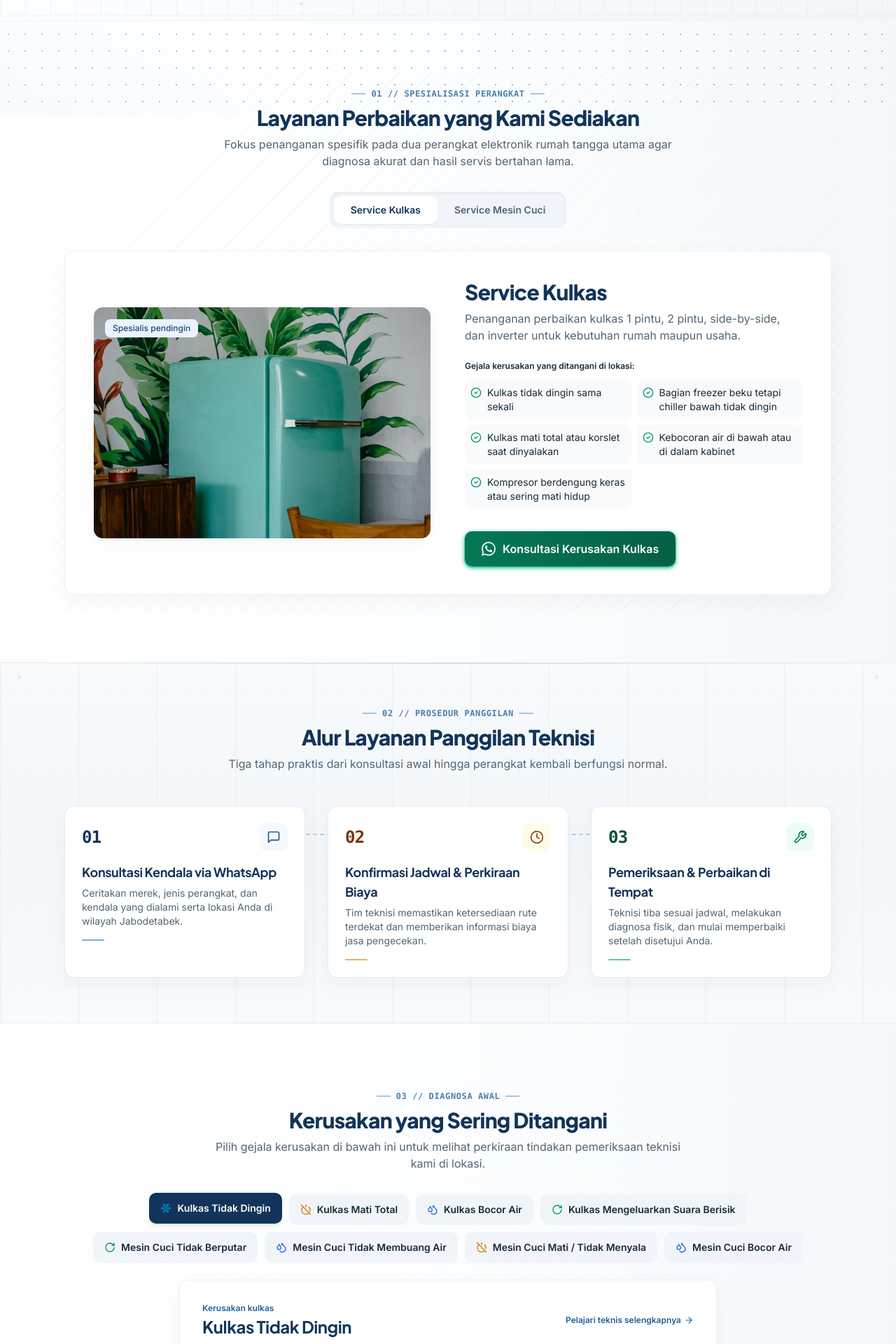
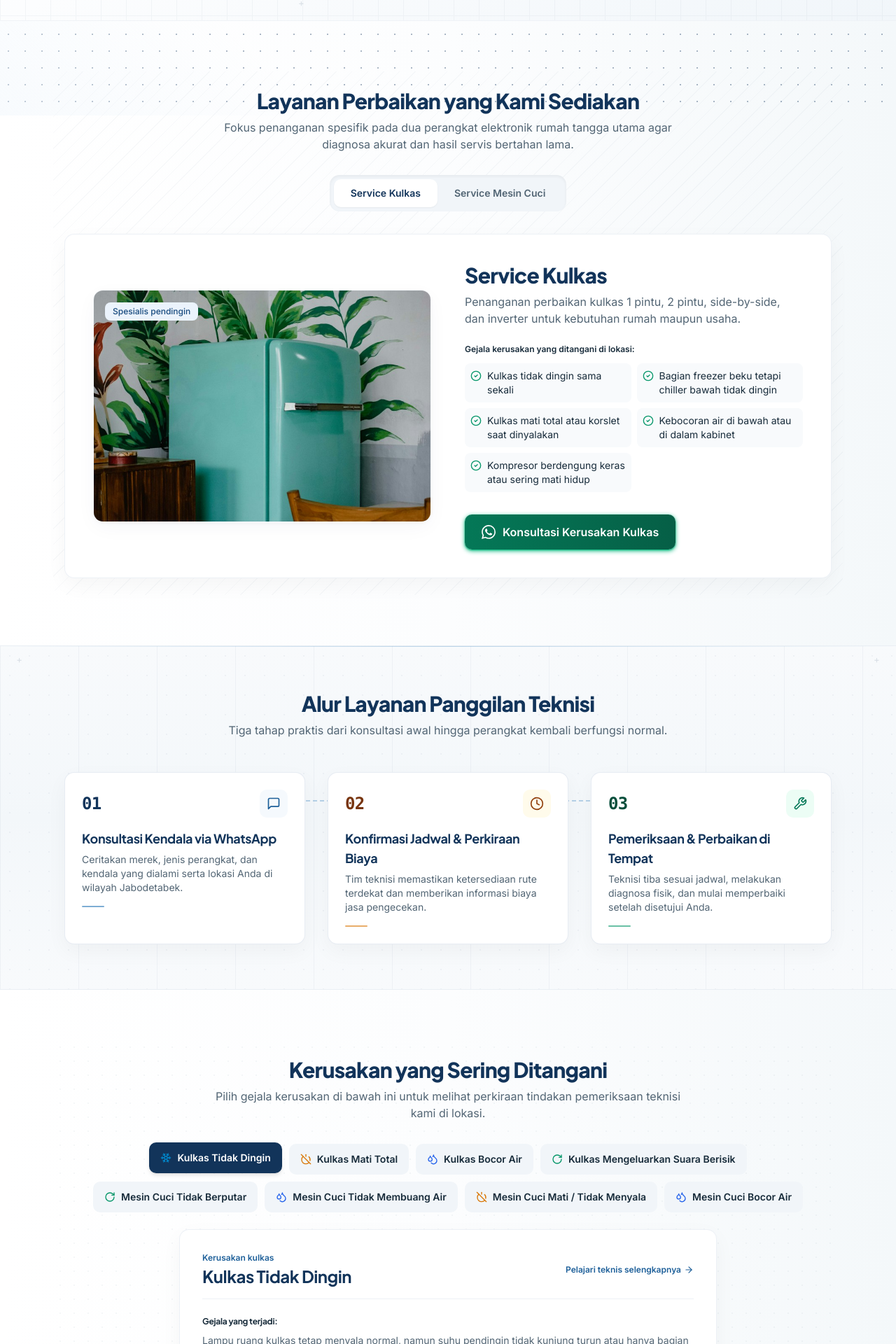
Before and after one commit to syafiqAsyaddid/webservice-mesincuci-kulkas, a Next.js app: page / in a window 1280 px wide. Shown: the part 635-2555 px from the top of the page at 70% size. Built offline with nearby package versions, Linux system fonts and the light colour scheme.

Commit message:
refactor: remove all section sub-headers and labels, leading directly with clean titles

```diff
--- a/app/page.tsx
+++ b/app/page.tsx
@@ -137,13 +137,6 @@ export default function HomePage() {
         />
 
         <div className="text-center max-w-2xl mx-auto mb-8 space-y-2">
-          {/* Geometric Technical Index Header */}
-          <div className="flex items-center justify-center gap-2 text-xs font-mono font-semibold tracking-wider text-primary-700/80 uppercase">
-            <span className="w-5 h-[1.5px] bg-primary-600/40" aria-hidden="true" />
-            <span>01 // Spesialisasi Perangkat</span>
-            <span className="w-5 h-[1.5px] bg-primary-600/40" aria-hidden="true" />
-          </div>
-
           <h2 className="text-2xl sm:text-3xl font-extrabold text-primary-900 tracking-tight">
             Layanan Perbaikan yang Kami Sediakan
           </h2>
@@ -175,13 +168,6 @@ export default function HomePage() {
 
         <div className="relative max-w-container mx-auto px-4 sm:px-6 lg:px-8">
           <div className="text-center max-w-2xl mx-auto mb-12 space-y-2">
-            {/* Geometric Technical Index Header */}
-            <div className="flex items-center justify-center gap-2 text-xs font-mono font-semibold tracking-wider text-primary-700/80 uppercase">
-              <span className="w-5 h-[1.5px] bg-primary-600/40" aria-hidden="true" />
-              <span>02 // Prosedur Panggilan</span>
-              <span className="w-5 h-[1.5px] bg-primary-600/40" aria-hidden="true" />
-            </div>
-
             <h2 className="text-2xl sm:text-3xl font-extrabold text-primary-900 tracking-tight">
               Alur Layanan Panggilan Teknisi
             </h2>
@@ -280,13 +266,6 @@ export default function HomePage() {
         />
 
         <div className="text-center max-w-2xl mx-auto mb-8 space-y-2">
-          {/* Geometric Technical Index Header */}
-          <div className="flex items-center justify-center gap-2 text-xs font-mono font-semibold tracking-wider text-primary-700/80 uppercase">
-            <span className="w-5 h-[1.5px] bg-primary-600/40" aria-hidden="true" />
-            <span>03 // Diagnosa Awal</span>
-            <span className="w-5 h-[1.5px] bg-primary-600/40" aria-hidden="true" />
-          </div>
-
           <h2 className="text-2xl sm:text-3xl font-extrabold text-primary-900 tracking-tight">
             Kerusakan yang Sering Ditangani
           </h2>
@@ -313,13 +292,6 @@ export default function HomePage() {
 
         <div className="max-w-3xl mx-auto space-y-8">
           <div className="text-center space-y-2">
-            {/* Geometric Technical Index Header */}
-            <div className="flex items-center justify-center gap-2 text-xs font-mono font-semibold tracking-wider text-primary-700/80 uppercase">
-              <span className="w-5 h-[1.5px] bg-primary-600/40" aria-hidden="true" />
-              <span>05 // Transparansi Layanan</span>
-              <span className="w-5 h-[1.5px] bg-primary-600/40" aria-hidden="true" />
-            </div>
-
             <h2 className="text-2xl sm:text-3xl font-extrabold text-primary-900 tracking-tight">
               Pertanyaan yang Sering Diajukan
             </h2>
--- a/components/sections/JabodetabekMapSection.tsx
+++ b/components/sections/JabodetabekMapSection.tsx
@@ -48,13 +48,6 @@ export const JabodetabekMapSection: React.FC<JabodetabekMapSectionProps> = ({
 
       {/* Header Section */}
       <div className="relative text-center max-w-2xl mx-auto space-y-2">
-        {/* Geometric Technical Index Header */}
-        <div className="flex items-center justify-center gap-2 text-xs font-mono font-semibold tracking-wider text-primary-700/80 uppercase">
-          <span className="w-5 h-[1.5px] bg-primary-600/40" aria-hidden="true" />
-          <span>04 // Rute Operasional</span>
-          <span className="w-5 h-[1.5px] bg-primary-600/40" aria-hidden="true" />
-        </div>
-
         <h2 className="text-2xl sm:text-3xl font-extrabold text-primary-900 tracking-tight">
           Wilayah Layanan Teknisi Jabodetabek
         </h2>
@@ -148,14 +141,9 @@ export const JabodetabekMapSection: React.FC<JabodetabekMapSectionProps> = ({
           <div className="space-y-4">
             {/* Header Detail */}
             <div className="flex flex-wrap items-center justify-between gap-2 pb-3.5 border-b border-border/80">
-              <div>
-                <span className="text-[11px] font-bold uppercase tracking-wider text-primary-700 block">
-                  Informasi Wilayah Terpilih
-                </span>
-                <h3 className="text-xl sm:text-2xl font-bold text-primary-900">
-                  {activeRegion.name}
-                </h3>
-              </div>
+              <h3 className="text-xl sm:text-2xl font-bold text-primary-900">
+                {activeRegion.name}
+              </h3>
               <span className={`inline-flex items-center px-2.5 py-1 rounded text-xs font-semibold ${
                 activeRegion.slug === 'bekasi'
                   ? 'bg-amber-100 text-amber-950 border border-amber-300'
```
